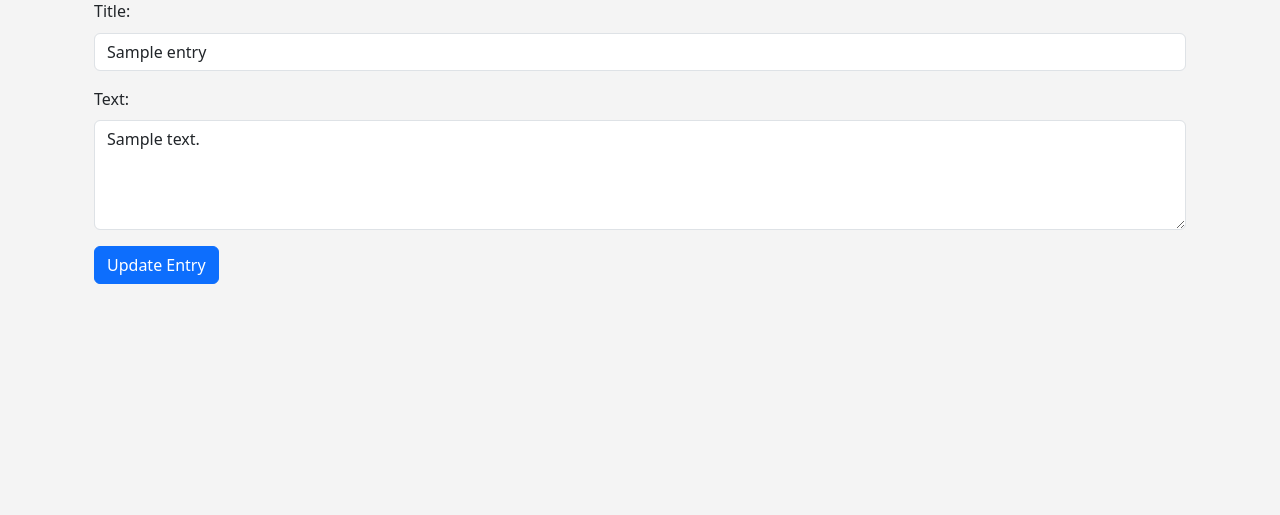
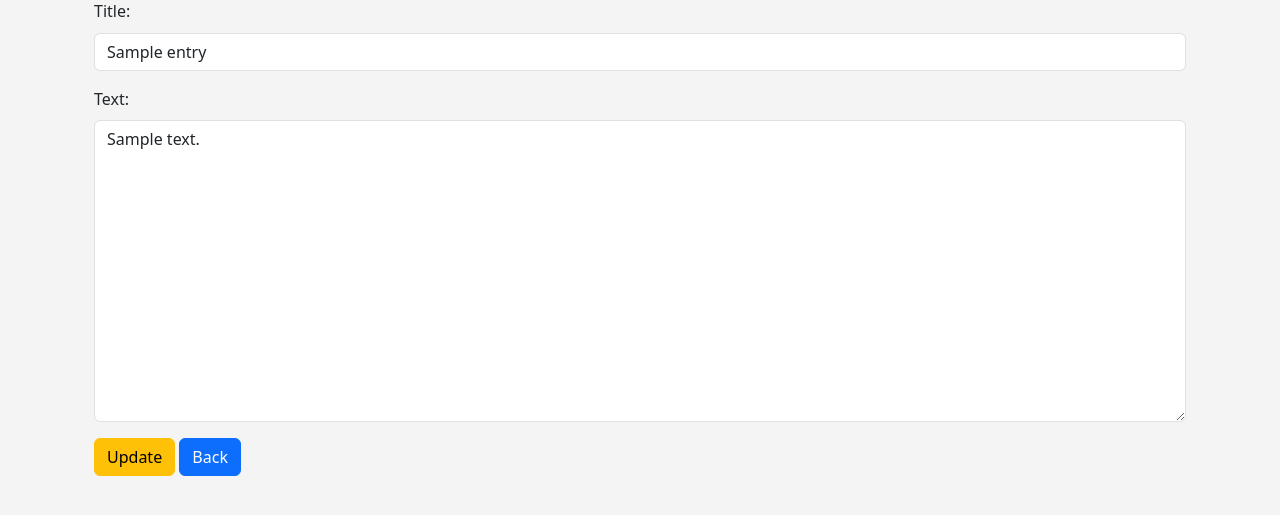
Before and after one commit to indrajit912/MindCanvas-old, a Flask app: template app/templates/update_entry.html in a window 1280 px wide. Shown: the part 165-680 px from the top of the page. Run offline with Flask 3, Linux system fonts and the light colour scheme; the template is opened without the code that fills it: most values are stand-ins (such as "Sample title", 1, 10 or a date in 2020).

Commit message:
minor changes

```diff
--- a/app/templates/update_entry.html
+++ b/app/templates/update_entry.html
@@ -14,9 +14,11 @@
             </div>
             <div class="mb-3">
                 <label for="text" class="form-label">Text:</label>
-                <textarea id="text" name="text" rows="4" class="form-control" required>{{ entry._text }}</textarea>
+                <textarea id="text" name="text" rows="12" class="form-control" required>{{ entry._text }}</textarea>
             </div>
-            <button type="submit" class="btn btn-primary">Update Entry</button>
+            <button type="submit" class="btn btn-warning">Update</button>
+            <a href="{{ url_for('view_entries') }}" class="btn btn-primary">Back</a>
         </form>
+        <br>
     </div>
 {% endblock %}
```
